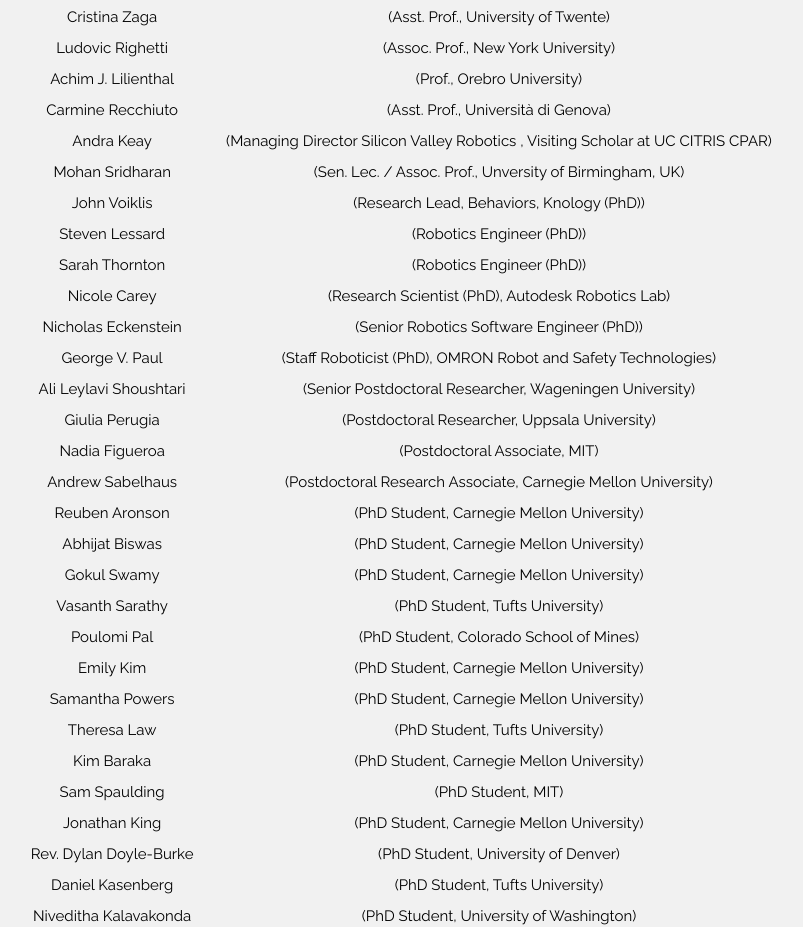
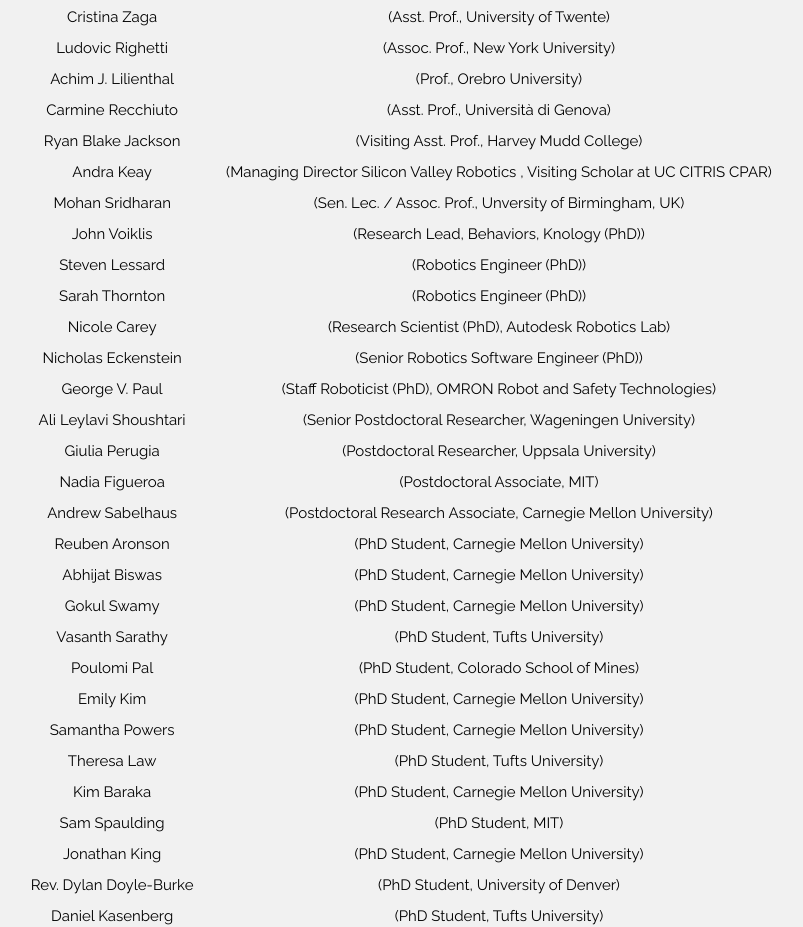
Before and after one commit to NoJusticeNoRobots/NoJusticeNoRobots.github.io, a plain HTML site: page index.html in a window 1280 px wide. Shown: the part 2499-3426 px from the top of the page, without its empty margins (248-1051 px from the left). Drawn offline with nearby package versions, Linux system fonts and the light colour scheme.

Commit message:
Update index.html

```diff
--- a/index.html
+++ b/index.html
@@ -79,6 +79,7 @@
       <!-- <tr><td>Guy Hoffman</td><td>(Assoc. Prof., Cornell University)</td></tr> -->
       <tr><td>Achim J. Lilienthal</td><td>(Prof., Orebro University)</td></tr>
       <tr><td>Carmine Recchiuto</td><td>(Asst. Prof., Università di Genova)</td></tr>
+	    <tr><td>Ryan Blake Jackson</td><td>(Visiting Asst. Prof., Harvey Mudd College)</td></tr>
 
       <tr><td>Andra Keay</td><td>(Managing Director Silicon Valley Robotics
 , Visiting Scholar at UC CITRIS CPAR)</td></tr>
```
